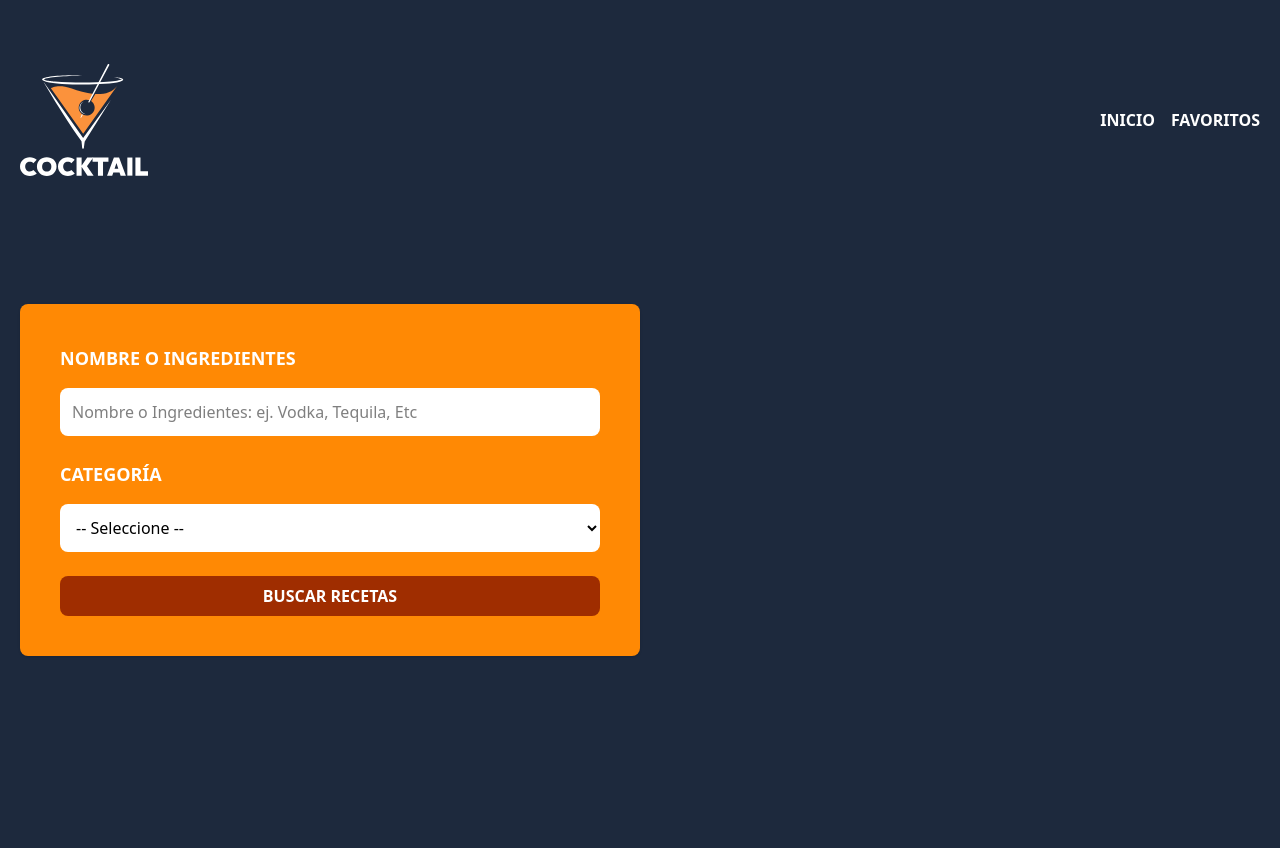
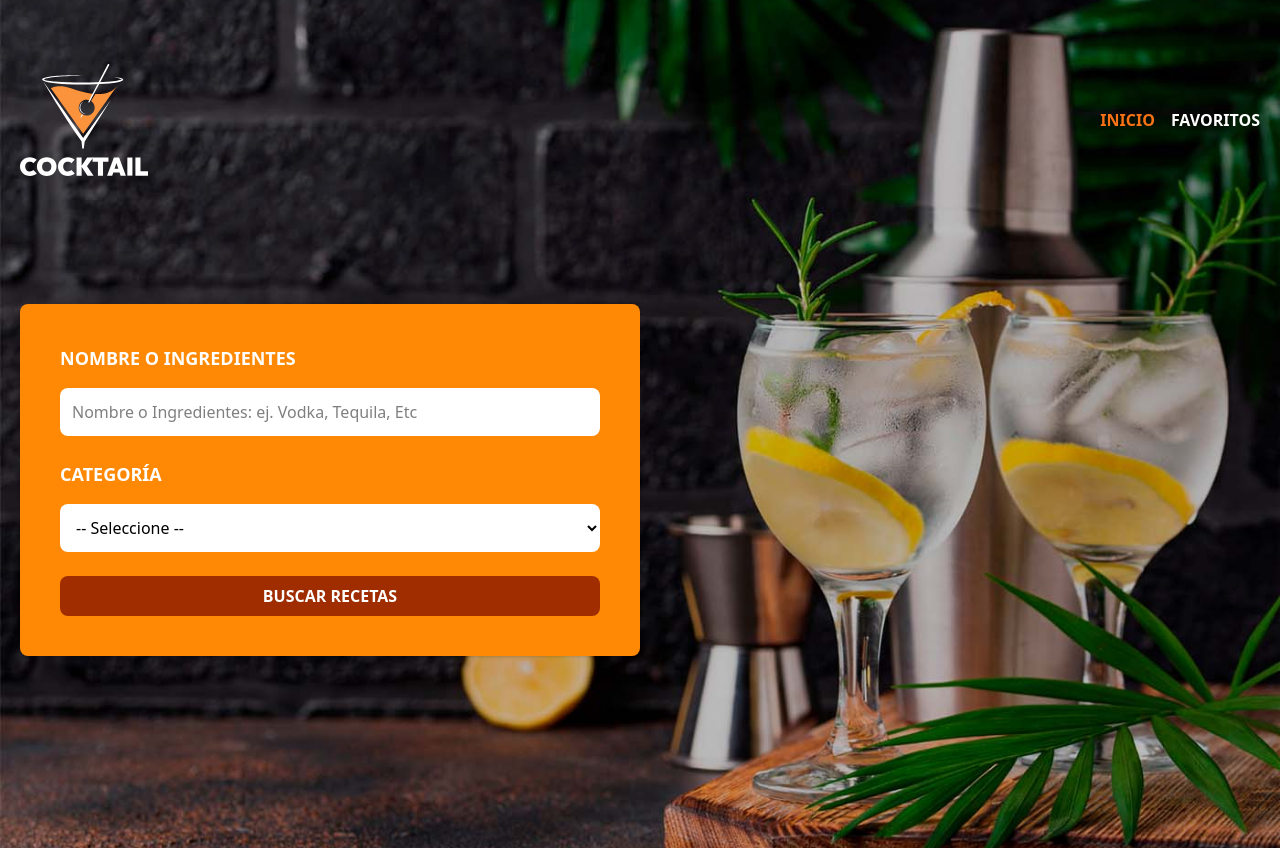
Before and after one commit to iDankest/bebidas-vue, a Vue app: page / in a window 1280 px wide. Shown: the top 850 px of the page. Built offline with nearby package versions, Linux system fonts and the light colour scheme.

Commit message:
Header Style

```diff
--- a/src/components/Header.vue
+++ b/src/components/Header.vue
@@ -1,8 +1,14 @@
 <script setup>
-import { RouterLink } from 'vue-router';
+import { RouterLink, useRoute} from 'vue-router';
+import { computed } from 'vue';
+    const route = useRoute()
+    const paginaInicio = computed(() => route.name === 'inicio')
 </script>
+
 <template>
-    <header class="bg-slate-800">
+    <header class="bg-slate-800"
+            :class="{header : paginaInicio}"
+    >
         <div class=" mx-auto container px-5 py-16">
             <div class=" flex justify-between items-center">
                 <div>
@@ -10,23 +16,25 @@
                         <img class=" w-32" src="/img/logo.svg" alt="Logo">
                     </RouterLink>
                 </div>
+
                 <nav class=" flex gap-4">
                     <RouterLink
-                        to="{name: 'inicio'}"
+                        :to="{name: 'inicio'}"
                         class="text-white uppercase font-bold"
-                        active-class="active-Router"
+                        active-class="linkActive-Orange"
                     >Inicio</RouterLink>
+
                     <RouterLink
                         :to="{name: 'favoritos'}"
                         class="text-white uppercase font-bold"
-                        active-class="text-orange-500"
-
+                        active-class="linkActive-Orange"
                     >Favoritos</RouterLink>
                 </nav>
             </div>
 
             <form action=""
                 class="md:w-1/2 2xl:w-1/3 bg-orange-400 my-32 p-10 rounded-lg shadow space-y-6"
+                v-if="paginaInicio"
                 >
                 <div class="space-y-4">
                     <label class=" block text-white uppercase font-extrabold text-lg"
@@ -56,3 +64,15 @@
         </div>
     </header>
 </template>
+
+<style scoped>
+
+.linkActive-Orange {
+    color: #f97316 !important;
+}
+.header {
+    background-image: url('/img/bg.jpg');
+    background-position: center;
+    background-size: cover;
+}
+</style>
```
Lines whose indentation alone changed are shown as unchanged.
